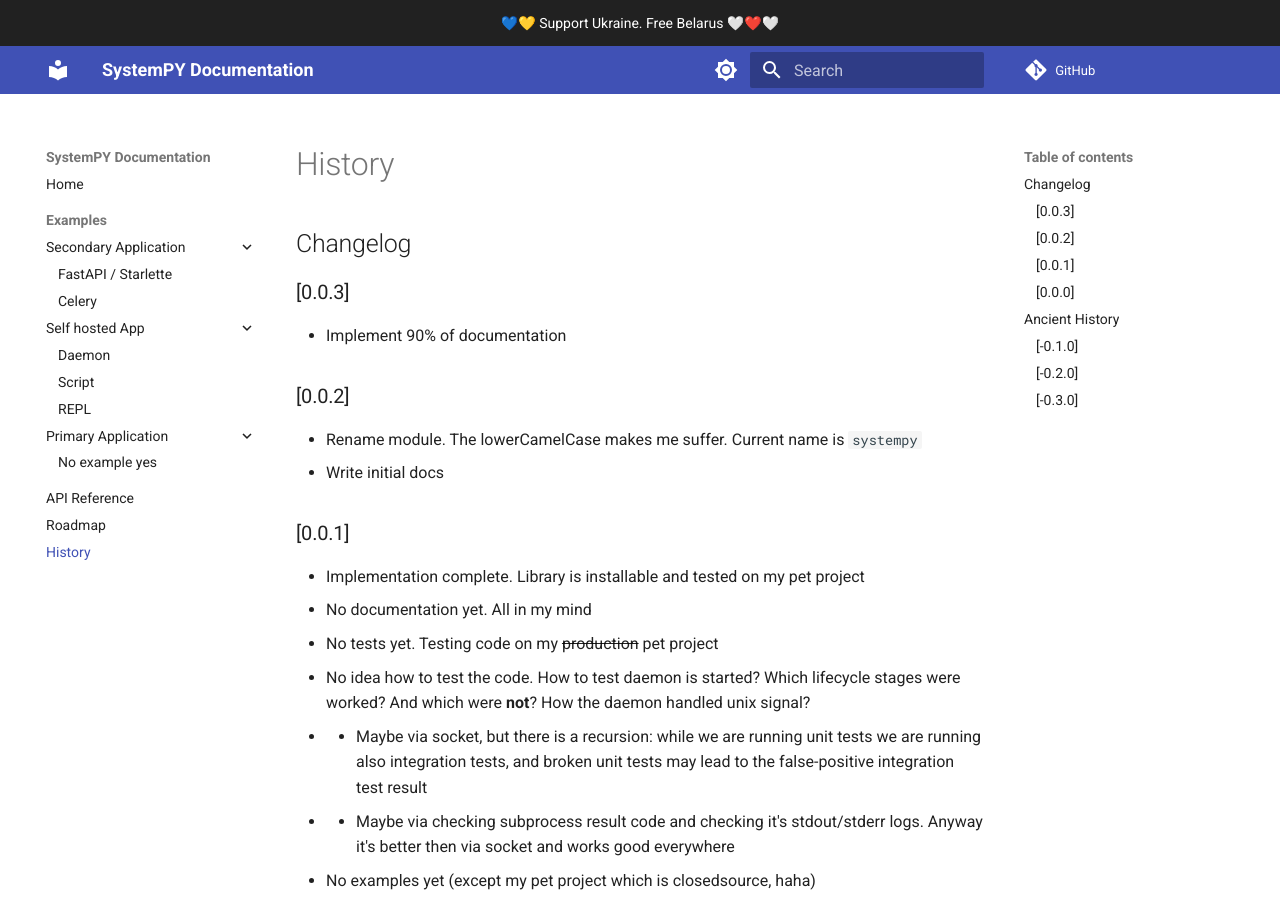
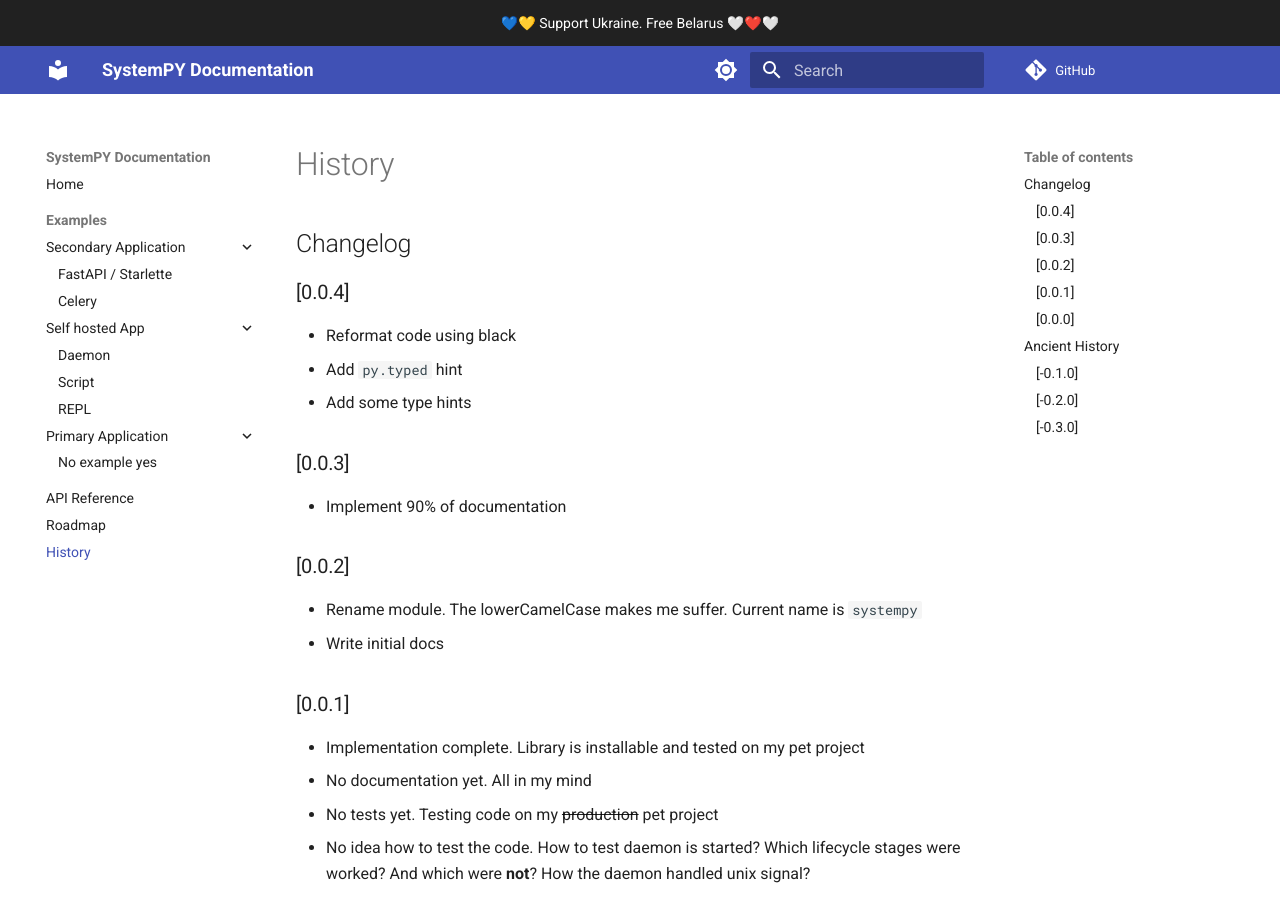
Before and after one commit to kai3341/systemPY, an MkDocs documentation site: the page built from docs/about/history.md, in a window 1280 px wide and 900 px high. Built offline with MkDocs 1.6.1 and Material for MkDocs 9.7.7, drawn with Linux system fonts in a browser that asks for light colours; comment, search, counter and statistics services are not loaded.

Commit message:
Add PEP 561 type marker + small fixes

```diff
--- a/docs/about/history.md
+++ b/docs/about/history.md
@@ -1,49 +1,62 @@
 ## Changelog
 
+### [0.0.4]
+
+- Reformat code using black
+- Add `py.typed` hint
+- Add some type hints
+
 ### [0.0.3]
-* Implement 90% of documentation
+
+- Implement 90% of documentation
 
 ### [0.0.2]
-* Rename module. The lowerCamelCase makes me suffer. Current name is `systempy`
-* Write initial docs
+
+- Rename module. The lowerCamelCase makes me suffer. Current name is `systempy`
+- Write initial docs
 
 ### [0.0.1]
-* Implementation complete. Library is installable and tested on my pet project
-* No documentation yet. All in my mind
-* No tests yet. Testing code on my ~~production~~ pet project
-* No idea how to test the code. How to test daemon is started? Which lifecycle
-stages were worked? And which were __not__? How the daemon handled unix signal?
-* * Maybe via socket, but there is a recursion: while we are running unit tests
-we are running also integration tests, and broken unit tests may lead to the
-false-positive integration test result
-* * Maybe via checking subprocess result code and checking it's stdout/stderr
-logs. Anyway it's better then via socket and works good everywhere
-* No examples yet (except my pet project which is closedsource, haha)
+
+- Implementation complete. Library is installable and tested on my pet project
+- No documentation yet. All in my mind
+- No tests yet. Testing code on my ~~production~~ pet project
+- No idea how to test the code. How to test daemon is started? Which lifecycle
+  stages were worked? And which were **not**? How the daemon handled unix signal?
+- - Maybe via socket, but there is a recursion: while we are running unit tests
+    we are running also integration tests, and broken unit tests may lead to the
+    false-positive integration test result
+- - Maybe via checking subprocess result code and checking it's stdout/stderr
+    logs. Anyway it's better then via socket and works good everywhere
+- No examples yet (except my pet project which is closedsource, haha)
 
 ### [0.0.0]
-* Unfortunally, the name `lifecycle` is already used. Choosing the new name
-* * New name is `systemPY`
-* * The LULZ explanation is in the article
-[Why does it `systemPY`?](https://telegra.ph/Why-does-it-systemPY-08-12)
-* Initial commit as independent project
-* Pypi stub
+
+- Unfortunally, the name `lifecycle` is already used. Choosing the new name
+- - New name is `systemPY`
+- - The LULZ explanation is in the article
+    [Why does it `systemPY`?](https://telegra.ph/Why-does-it-systemPY-08-12)
+- Initial commit as independent project
+- Pypi stub
 
 ## Ancient History
 
 Fossil area. Be careful, don't trample the bones
 
 ### [-0.1.0]
-* By the impression of systemd refactor the library, drop hardcoded stages,
-make implementation ultimately soft. Now all lifecycle stages are custom.
-It's possible to define any new custom stages and bind it to any previously
-defined stage (before or after it) without any limit
-* Implement `gather` direction as arbitrary, handled by `asyncio.gather` core
-* Implement experimental `reload_threadsafe`
+
+- By the impression of systemd refactor the library, drop hardcoded stages,
+  make implementation ultimately soft. Now all lifecycle stages are custom.
+  It's possible to define any new custom stages and bind it to any previously
+  defined stage (before or after it) without any limit
+- Implement `gather` direction as arbitrary, handled by `asyncio.gather` core
+- Implement experimental `reload_threadsafe`
 
 ### [-0.2.0]
-* Drop `call super()` (anti)pattern. Right now while you are implementing the
-component you don't care about other components
-* Implement basic daemon reload
+
+- Drop `call super()` (anti)pattern. Right now while you are implementing the
+  component you don't care about other components
+- Implement basic daemon reload
 
 ### [-0.3.0]
-* Initial idea, named `lifecycle`. You can find a lot of mentions in the code
+
+- Initial idea, named `lifecycle`. You can find a lot of mentions in the code
```
Also changed, not shown: setup.py (+6 -1 lines), docs/images/systempy-logo-wide.png (added), 16 other files.
